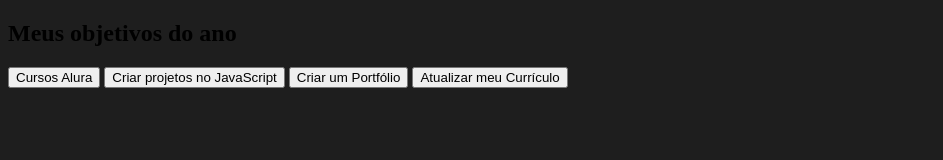
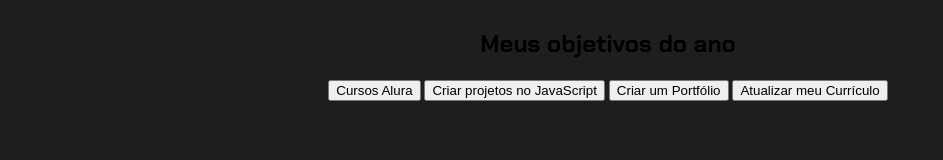
Before and after one commit to lorenlinda123/htmlcomlloren3F, a plain HTML site: page index.html in a window 1280 px wide. Shown: the whole page, without its empty margins (0-943 px from the left). Drawn offline with Linux system fonts and the light colour scheme.

Commit message:
Update style.css
correcao

```diff
--- a/style.css
+++ b/style.css
@@ -12,4 +12,15 @@
    body{
         background-color: var(--cor-de-fundo);
         color: var(--branco);
+    font-family: 'Chakra Petch', sans-serif;
     }
+
+    .conteudo-principal{
+
+        display:flex;
+        flex-direction: column;
+        justify-content: center;
+        align-items: center;
+        max-width: 1200px;
+
+    }
```
